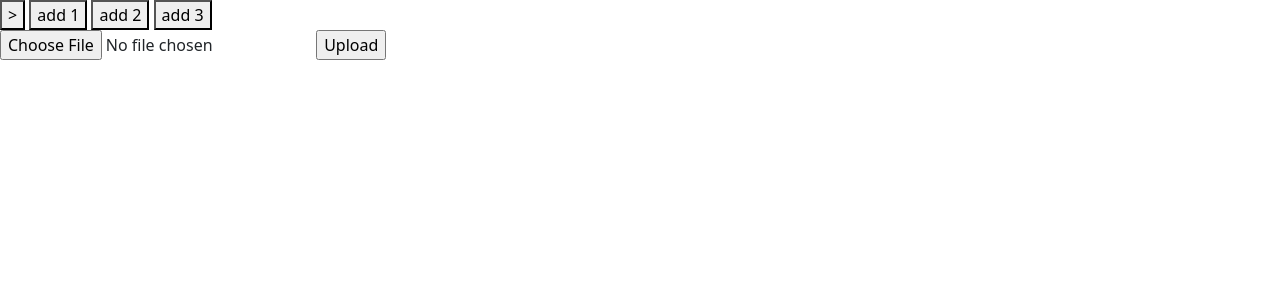
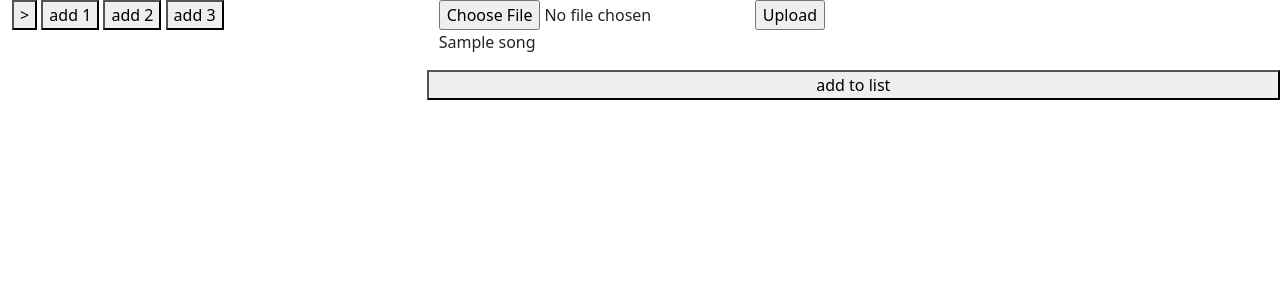
Before and after one commit to jacob-olsen/remote-jukebox, a Flask app: page / in a window 1280 px wide. Shown: the top 300 px of the page. Run offline with Flask 3, Linux system fonts and the light colour scheme; tables that the repository leaves empty hold one stand-in row (values such as "Sample post"); some libraries are stand-ins or nearby versions.

Commit message:
render songlist

```diff
--- a/service/stroge_manger.py
+++ b/service/stroge_manger.py
@@ -5,15 +5,13 @@ class Songs:
         self.__sql = stroge.database.MetaStroge()
 
     def findSongPath(self, id):
-        if id == 1:
-            return "/home/jacob/Music/Blacksmith, Blacksmith.opus"
-        elif id == 2:
-            return "/home/jacob/Music/Overlord - Lord of the End (Ainz's Song) [klsmddJFkm0].opus"
-        elif id == 3:
-            return "/home/jacob/Music/Woe to the People of Order - Technoblade’s War Ballad (Cami-Cat Full Cover) [yaxRl3He7xg].opus"
+        return self.__sql.getSongPath(id)
 
     def addSong(self, name, filePath):
         self.__sql.addSong(name, filePath)
 
     def getSongs(self, page, size):
-        return self.__sql.getSongs(page, size)
+        data = []
+        for temp in self.__sql.getSongs(page, size):
+            data.append({"ID":temp[0],"name":temp[1]})
+        return data
--- /dev/null
+++ b/static/data_secker.js
@@ -0,0 +1,41 @@
+var pageSize = 10
+var pageCount = 0
+var songCount = 0
+var tagetUrl = "/api/songs"
+
+function UpdateSongPage(){
+    fetch(tagetUrl + "?page=" + pageCount + "&size=" + pageSize)
+    .then(function (response) {
+        switch (response.status) {
+            // status "OK"
+            case 200:
+                return response.text();
+            // status "Not Found"
+            case 404:
+                throw response;
+        }
+    })
+    .then(function (mgs) {
+        if (typeof mgs == "object") {
+            data = mgs
+        } else {
+            data = JSON.parse(mgs)
+        }
+        list = document.getElementById("songList")
+        list.innerHTML = ""
+
+        data.forEach(element => {
+            htmlInfo = '<div class="row" id="' + element["ID"] +'">'
+            htmlInfo += '<p>'+element["name"]+'</p>'
+            htmlInfo += '<button onclick="addToList(' + element["ID"] + ')">add to list</button>'
+            htmlInfo += '</div>'
+            list.innerHTML += htmlInfo
+        });
+
+        //document.getElementById("songList").innerHTML = template
+    })
+    .catch(function (response) {
+        // "Not Found"
+        console.log(response.statusText);
+    });
+}
--- a/templates/index.html
+++ b/templates/index.html
@@ -6,23 +6,42 @@
     <link href="https://cdn.jsdelivr.net/npm/bootstrap@5.3.3/dist/css/bootstrap.min.css" rel="stylesheet" integrity="sha384-QWTKZyjpPEjISv5WaRU9OFeRpok6YctnYmDr5pNlyT2bRjXh0JMhjY6hW+ALEwIH" crossorigin="anonymous">
     <title>Document</title>
 </head>
-<body>
+<body onload="UpdateSongPage()">
+    <div class="container-fluid">
+        <div class="row">
+            <div class="col-4">
+                <button id="playButten" onclick='play(!uiData["playing"])'>></button>
+                <button onclick="addToList(1)">add 1</button>
+                <button onclick="addToList(2)">add 2</button>
+                <button onclick="addToList(3)">add 3</button>
+            </div>
+            <div class="col-8">
+                <div class="row">
+                    <form method=post enctype=multipart/form-data action="/upload">
+                        <input type=file name=file>
+                        <input type=submit value=Upload>
+                    </form>
+                </div>
+                <div class="row">
+                    <div id="songList" class="col">
+                        <p>loading</p>
+                    </div>
+                </div>
+            </div>
+        </div>
+    </div>
 
 
-    <button id="playButten" onclick='play(!uiData["playing"])'>></button>
 
-    <button onclick="addToList(1)">add 1</button>
-    <button onclick="addToList(2)">add 2</button>
-    <button onclick="addToList(3)">add 3</button>
 
-    <form method=post enctype=multipart/form-data action="/upload">
-        <input type=file name=file>
-        <input type=submit value=Upload>
-    </form>
+
+
+
 
 
     <script src="https://cdn.jsdelivr.net/npm/bootstrap@5.3.3/dist/js/bootstrap.bundle.min.js" integrity="sha384-YvpcrYf0tY3lHB60NNkmXc5s9fDVZLESaAA55NDzOxhy9GkcIdslK1eN7N6jIeHz" crossorigin="anonymous"></script>
     <script src="https://cdnjs.cloudflare.com/ajax/libs/socket.io/4.0.1/socket.io.js" integrity="sha512-q/dWJ3kcmjBLU4Qc47E4A9kTB4m3wuTY7vkFJDTZKjTs8jhyGQnaUrxa0Ytd0ssMZhbNua9hE+E7Qv1j+DyZwA==" crossorigin="anonymous"></script>
     <script type="text/javascript" charset="utf-8" src="/static/socket.js"></script>
+    <script type="text/javascript" src="/static/data_secker.js"></script>
 </body>
 </html>
```
